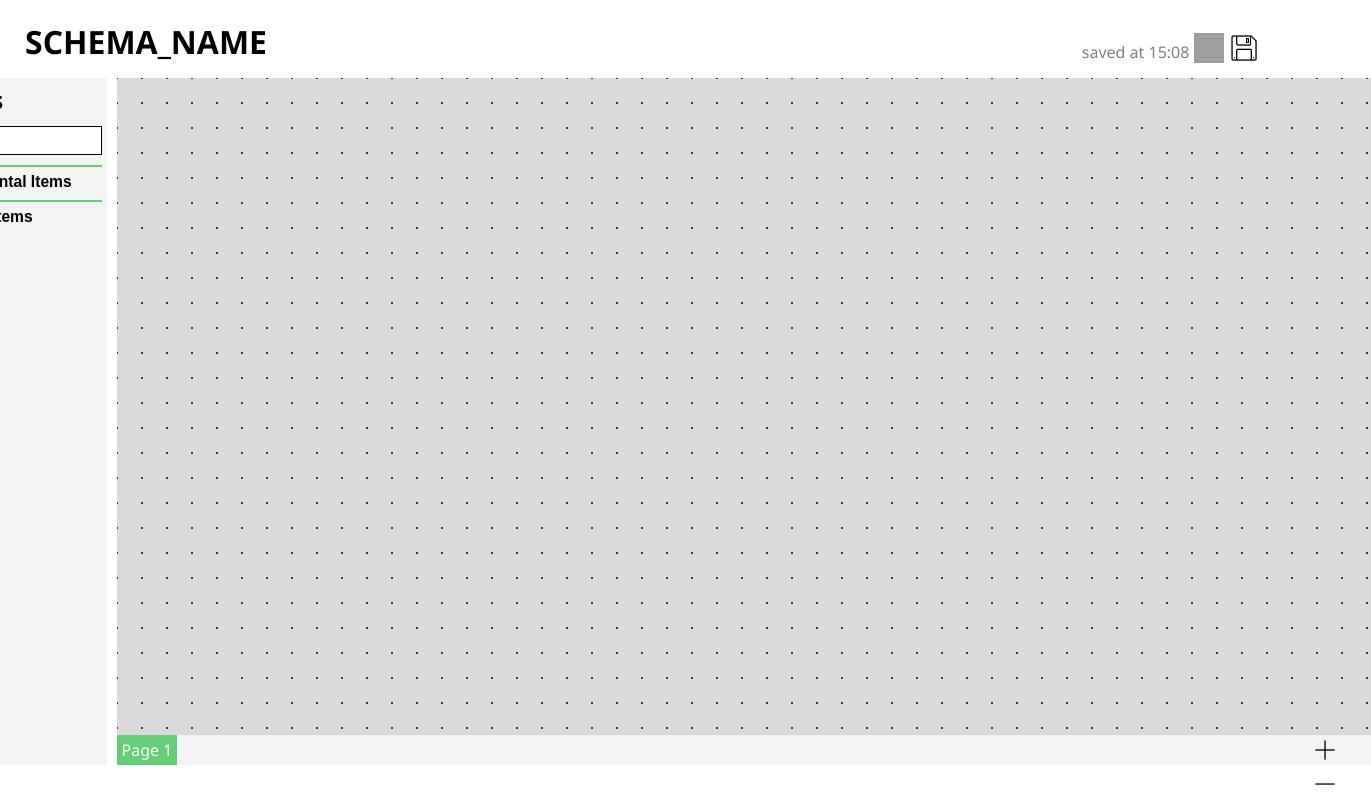
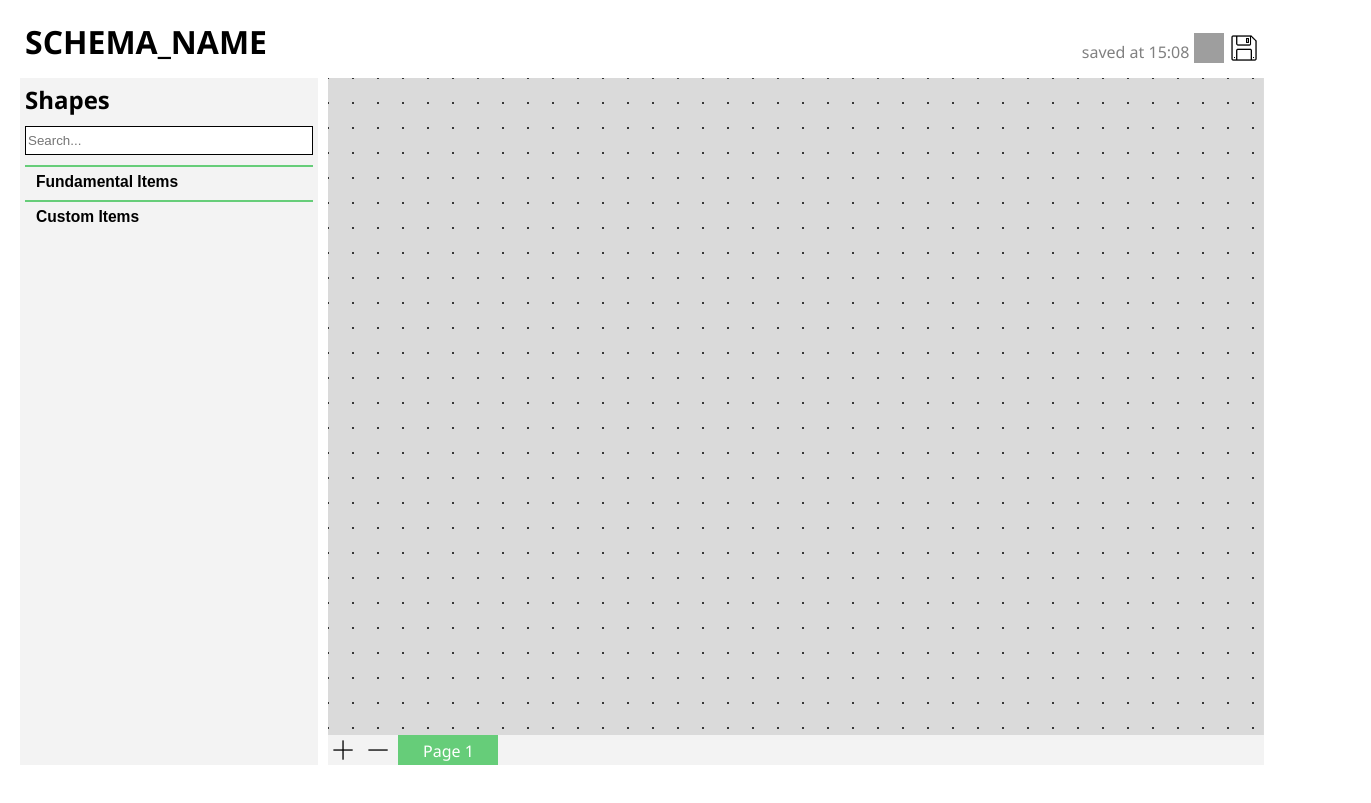
Before and after one commit to shipverty571/Programming, a React (Create React App) app in the folder src/circuitapp_react/: page / in a window 1280 px wide. Shown: the whole page, 1371 px wide, since content can reach past the window. Built offline with nearby package versions, Linux system fonts and the light colour scheme; grey boxes are pictures that could not be loaded.

Commit message:
feature(App.css): изменен стиль блока со страницами

```diff
--- a/src/circuitapp_react/src/App.css
+++ b/src/circuitapp_react/src/App.css
@@ -157,10 +157,27 @@ select, h4, h3, h2, h1, p, input {
   color: white;
 }
 
+#canvas-pages {
+  justify-content: space-between;
+  background-color: #F3F3F3;
+  display: flex;
+  align-items: flex-start;
+  justify-content: flex-start;
+}
+
+#page-block {
+  display: inline-block;
+  width: 100px;
+}
+
 #pages-group {
   padding: 0;
   border: 0;
   margin: 0;
+  max-width: 800px;
+  white-space: nowrap;
+  overflow-x: auto;
+  overflow-y: hidden;
 }
 
 #pages-group input {
@@ -168,11 +185,15 @@ select, h4, h3, h2, h1, p, input {
 }
 
 #pages-group label {
-  padding: 5px;
   background-color: transparent;
   height: 20px;
-  display: flex;
+  width: 100%;
+  display: block;
   align-items: center;
+  padding: 0;
+  padding-top: 5px;
+  padding-bottom: 5px;
+  text-align: center;
 }
 
 #pages-group label:hover {
@@ -191,6 +212,10 @@ select, h4, h3, h2, h1, p, input {
 
 #edit-pages-count-div {
   height: 30px;
+  white-space: nowrap;
+  display: inline;
+  width: 65px;
+  margin-right: 5px;
 }
 
 #edit-pages-count-div > button {
--- a/src/circuitapp_react/src/components/Canvas/CanvasPages.js
+++ b/src/circuitapp_react/src/components/Canvas/CanvasPages.js
@@ -7,8 +7,15 @@ import PageButton from "./PageButton";
 class CanvasPages extends Component {
     render() {
         return (
-            <div className='horizontal-content' style={{ justifyContent: 'space-between', backgroundColor: '#F3F3F3', width: '100%' }}>
-                <div style={{width: '100vw', maxWidth: '100%'}}>
+            <div className='horizontal-content' id='canvas-pages'>
+                <div id='edit-pages-count-div'>
+                    <button id='add-page-button' onClick={() => this.props.onAddPage()} />
+                    <button
+                        id='remove-page-button'
+                        onClick={() => this.props.onRemovePage()}
+                        disabled={this.props.canNotRemovePage}
+                    />
+                </div>
                 <div id='pages-group'>
                     {this.props.pages.map(page =>
                         <PageButton
@@ -20,13 +27,6 @@ class CanvasPages extends Component {
                         />)}
                 </div>
             </div>
-
-
-                <div id='edit-pages-count-div'>
-                    <button id='add-page-button' onClick={() => this.props.onAddPage()} />
-                    <button id='remove-page-button' onClick={() => this.props.onRemovePage()} disabled={this.props.canNotRemovePage} />
-                </div>
-            </div>
         );
     }
 }
--- a/src/circuitapp_react/src/components/Canvas/PageButton.js
+++ b/src/circuitapp_react/src/components/Canvas/PageButton.js
@@ -13,8 +13,15 @@ class PageButton extends Component {
 
     render() {
         return (
-            <div style={{display: 'inline-block'}}>
-                <input type='radio' value={this.props.id} name='pages-group' id={this.props.id} checked={this.props.activePageId === this.props.id} onChange={this.onChange} />
+            <div id='page-block'>
+                <input
+                    type='radio'
+                    value={this.props.id}
+                    name='pages-group' i
+                    id={this.props.id}
+                    checked={this.props.activePageId === this.props.id}
+                    onChange={this.onChange}
+                />
                 <label htmlFor={this.props.id}>{this.props.name}</label>
             </div>
         );
```
Lines whose indentation alone changed are shown as unchanged.
